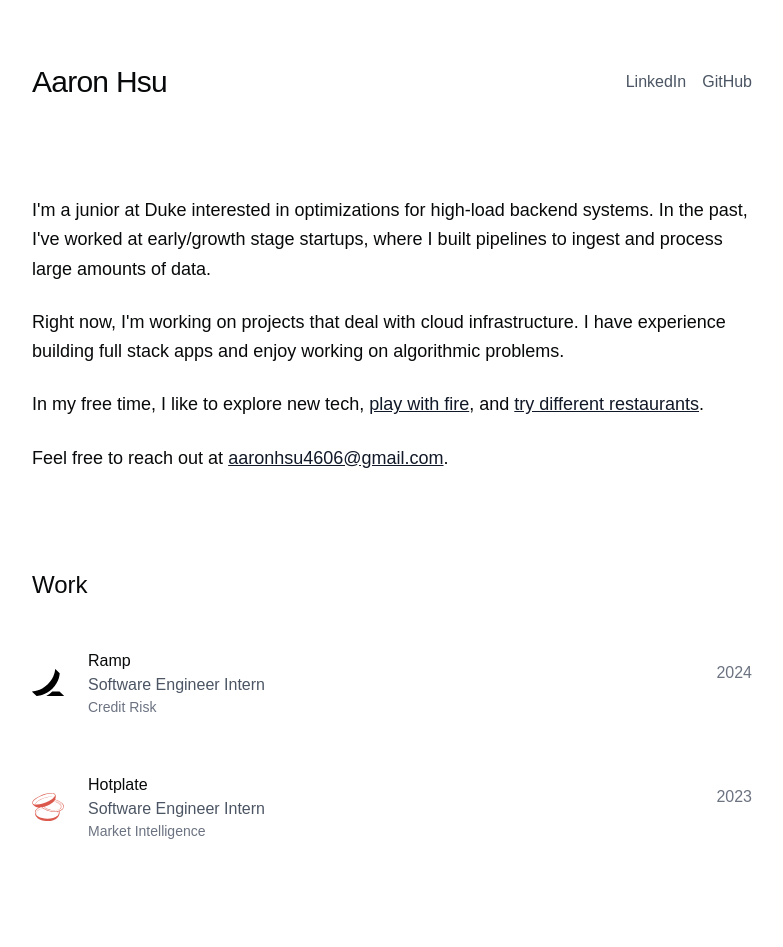
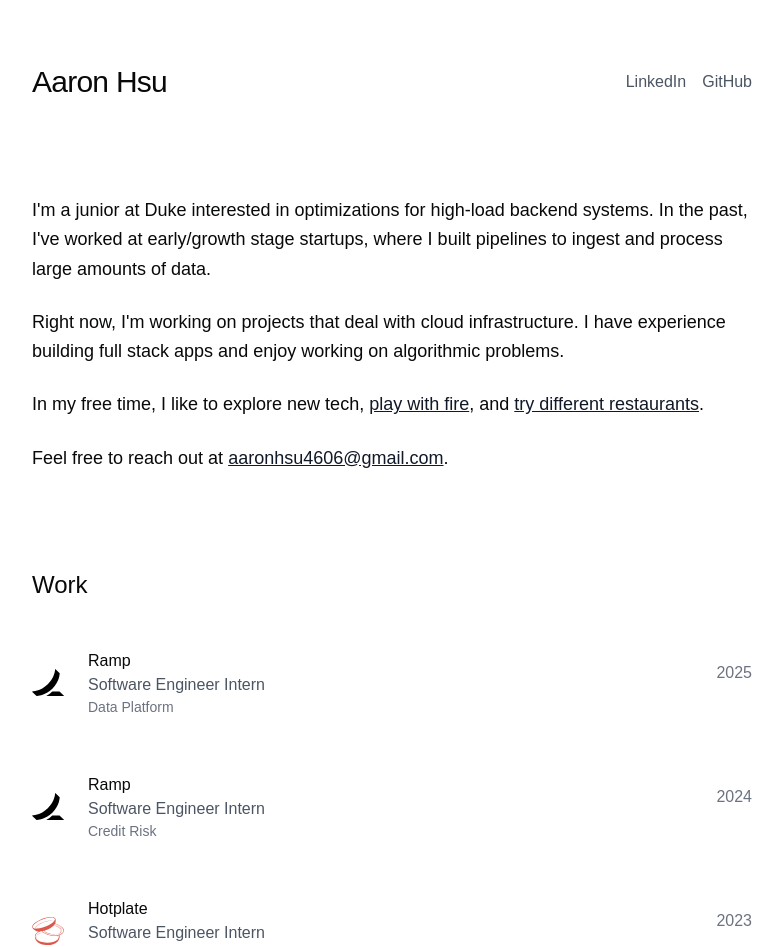
Before and after one commit to pvure/pvure.github.io, a Next.js app: page / in a window 1280 px wide. Shown: the top 947 px of the page, without its empty margins (248-1031 px from the left). Built offline with nearby package versions, Linux system fonts and the light colour scheme.

Commit message:
data plat

```diff
--- a/components/projects.tsx
+++ b/components/projects.tsx
@@ -58,7 +58,6 @@ export function Projects() {
         "WebSockets",
         "NGINX",
       ],
-      featured: true,
     },
     {
       title: "Airbnb Price Prediction (Kaggle Competition)",
@@ -80,7 +79,6 @@ export function Projects() {
         live: "https://youtube.com/shorts/YXsofZzp9Dg",
       },
       technologies: ["Rust", "Python", "YOLOv8", "Computer Vision"],
-      featured: true,
     },
     {
       title: "WalletWatchers: Expense Aggregator",
--- a/components/work.tsx
+++ b/components/work.tsx
@@ -27,6 +27,25 @@ export function Work() {
       company: "Ramp",
       website: "https://ramp.com/",
       role: "Software Engineer Intern",
+      period: "2025",
+      type: "Data Platform",
+      logo: "/ramp.svg?height=50&width=50",
+      details: {
+        description:
+          "Built serving layer for Ramp's internal feature store for ML decisioning models.",
+        achievements: [
+          "Core dev of Ramp's internal feature platform for ML decisioning, built on Snowflake, RisingWave, and Dagster",
+          "Built serving layer for low latency + high throughput feature serving and CI/CD with zero-downtime releases",
+          "Implemented 'shadow mode' workflows to safely evaluate feature parity on production traffic before full rollout",
+          "Productionized the first Risk application, reducing p95 feature query latency from 5s+ to 250ms",
+        ],
+        technologies: ["RisingWave", "Temporal", "CodeArtifact", "Dagster", "Github Actions"],
+      },
+    },
+    {
+      company: "Ramp",
+      website: "https://ramp.com/",
+      role: "Software Engineer Intern",
       period: "2024",
       type: "Credit Risk",
       logo: "/ramp.svg?height=50&width=50",
@@ -34,9 +53,8 @@ export function Work() {
         description:
           "Owned end-to-end flow to automatically evaluate and set credit limits.",
         achievements: [
-          "Engineered a credit limit evaluation pipeline ($10M+ monthly spend) and internal risk platform (200+ users)",
-          "Built load-tested pipeline with Redis locks and Datadog monitoring across microservices for high-throughput ops",
-          "Architected automated DB sync system and developed test suite achieving 90%+ coverage for critical services",
+          "Engineered a high throughput credit limit evaluation pipeline, generating \$10M of increased monthly spend",
+          "Architected a new core application to support a risk action notification system for 200+ internal risk analysts",
         ],
         technologies: ["Python", "Flask", "PostgreSQL", "Datadog"],
       },
@@ -52,9 +70,8 @@ export function Work() {
         description:
           "Built v1 of data pipeline for a market intelligence model.",
         achievements: [
-          "Engineered a fault-tolerant data pipeline with multithreaded scraping and proxy rotation for 30K+ daily requests",
-          "Implemented Postgres caching layer with materialized views, reducing query times and costs for analytics by 70%",
-          "Deployed system on GCE, and integrated ML classification to identify 1000+ clients at 30% of the expected cost",
+          "Built a data pipeline with multithreaded web scraping and proxy rotation to evaluate 30K+ Instagram accounts/day",
+          "Implemented caching layers to reduce query times and identify 1000+ clients at 30\% of the expected cost",
         ],
         technologies: ["Python", "Selenium", "PostgreSQL", "Docker"],
       },
```
Also changed, not shown: 1 other file (tests, documents, lock files or other folders).
